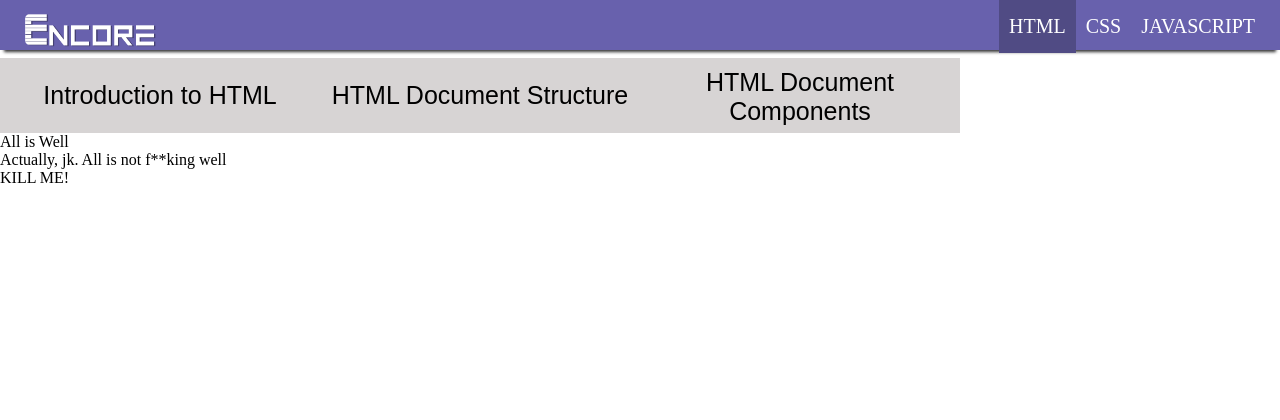
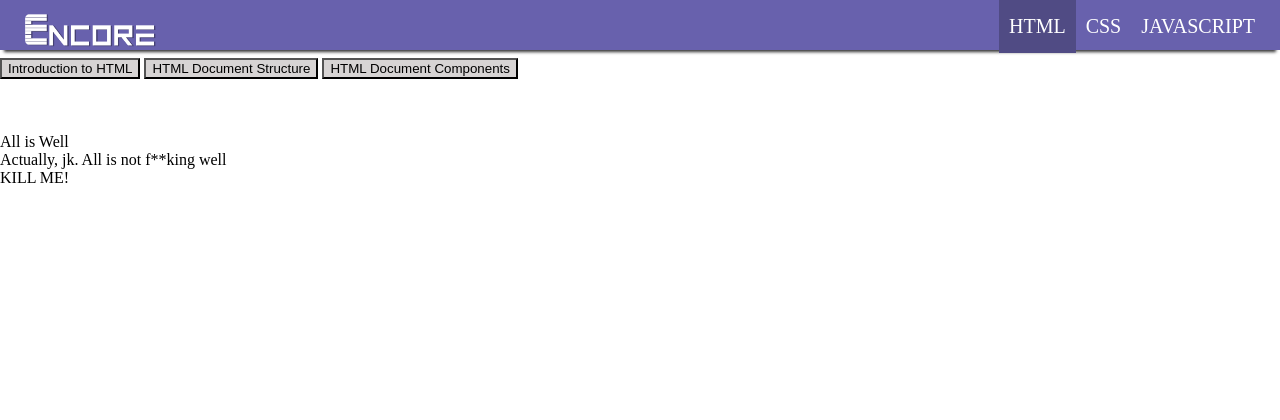
Before and after one commit to AbiRubrico/Encore, a PHP site: page /HTML-page/html-index.html in a window 1280 px wide. Shown: the top 420 px of the page. Run offline with PHP 8.4, Linux system fonts and the light colour scheme.

Commit message:
AbiRubrico edited style.css

```diff
--- a/css/style.css
+++ b/css/style.css
@@ -68,7 +68,7 @@ div.buttonsContainer{
 	height: 15%;
 }
 
-div.buttonsContainer button{
+div.buttonsContainer button:hover{
 	width: 25%;
 	height: 100%;
 	float: left;
```
